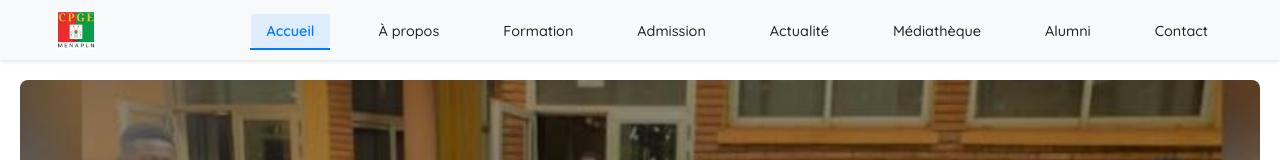
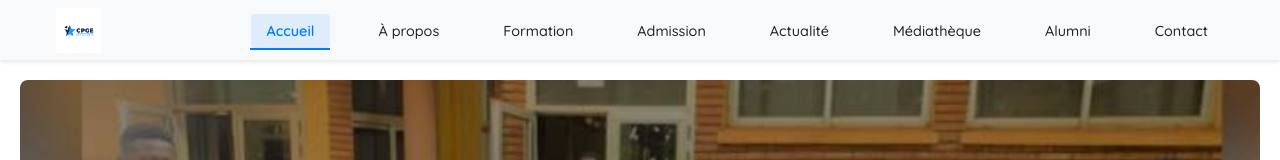
Before and after one commit to AzizAVERIBOU/Ecole_bf, a React (Vite) app: page / in a window 1280 px wide. Shown: the top 160 px of the page. Built offline with nearby package versions, Linux system fonts and the light colour scheme.

Commit message:
feat: Mise à jour du logo dans le header

```diff
--- a/src/components/Header.tsx
+++ b/src/components/Header.tsx
@@ -16,7 +16,7 @@ const Header: React.FC = () => {
       <div className="header-content">
         <div className="logo">
           <Link to="/">
-            <img src="/images/logo.png" alt="Logo" className="header-logo" />
+            <img src="/images/logo-cpge.jpg" alt="CPGE MENAPLN" className="header-logo" />
           </Link>
         </div>
         <button className="menu-toggle text-dark" onClick={toggleMenu}>
--- a/src/styles/Header.css
+++ b/src/styles/Header.css
@@ -9,6 +9,7 @@
   height: 60px;
   display: flex;
   align-items: center;
+  background-color: #fff;
 }
 
 .header-content {
@@ -27,9 +28,14 @@
 }
 
 .header-logo {
-  height: 40px;
+  height: 45px;
   width: auto;
   object-fit: contain;
+  transition: transform 0.3s ease;
+}
+
+.header-logo:hover {
+  transform: scale(1.05);
 }
 
 .navigation ul {
```
